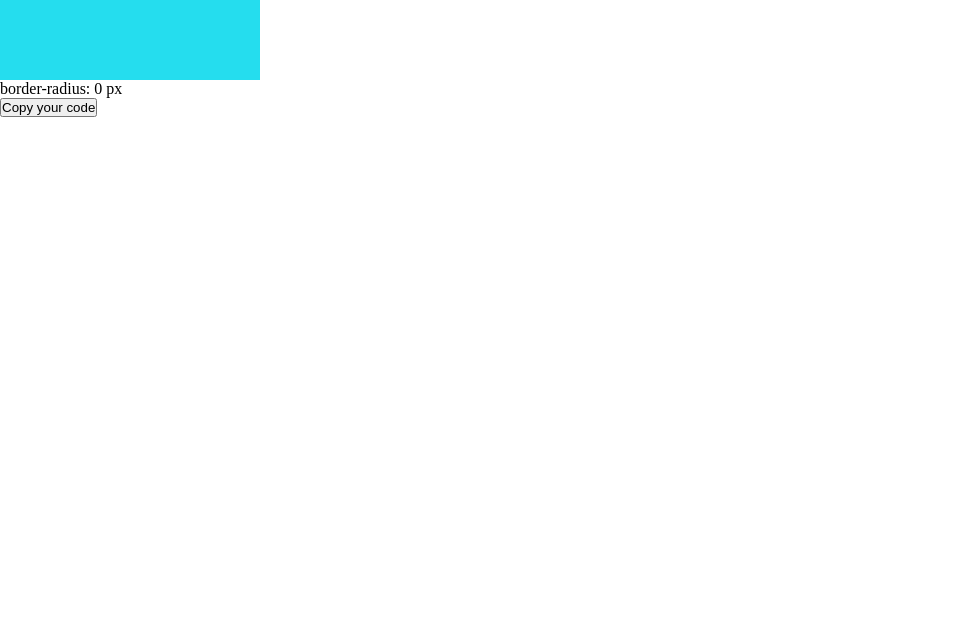
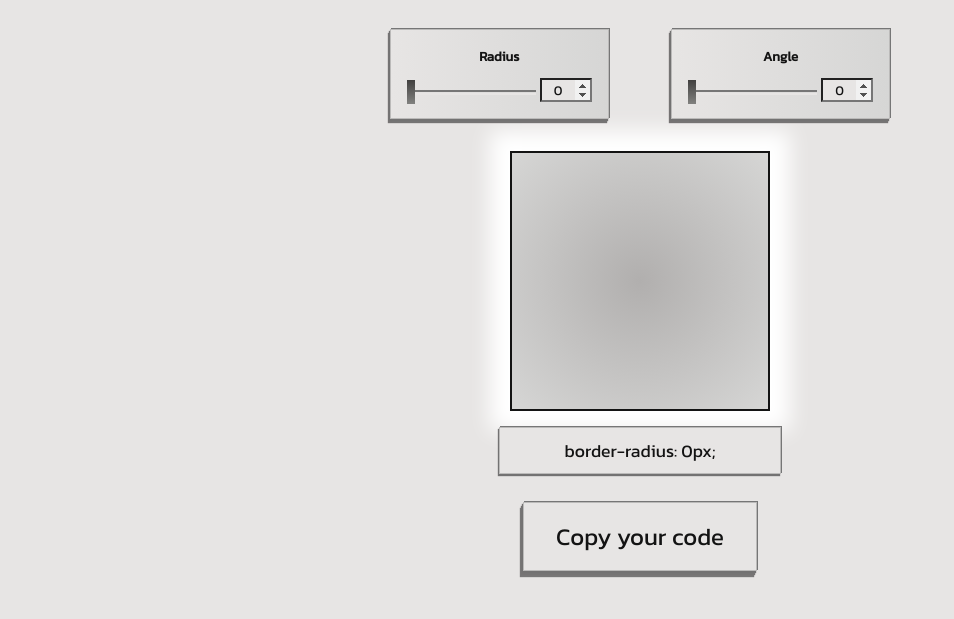
Before and after one commit to JustFS/JS-border-generator, a website: page index.html in a window 1280 px wide. Shown: the part 195-814 px from the top of the page, without its empty margins (0-954 px from the left). Drawn offline with Linux system fonts and the light colour scheme.

Commit message:
added style

```diff
--- a/index.html
+++ b/index.html
@@ -14,38 +14,39 @@
 </head>
 <body>
 
-  <h1>Border-radius generator</h1>
+  <h1>Border-radius<br/>generator</h1>
 
   <div class="range">
+    <div class="rangeBox">
+      <h5>Radius</h5>
       <input type="range" min="0" max="300" step="1" value="0"
-        id="top-left"
-        oninput="document.getElementById('display-top-left').value=this.value"
+          id="radiusInput"
+          oninput="document.getElementById('radiusDisplay').value=this.value"
       >
       <input type="number" value="0"
-        id="display-top-left"
-        oninput="document.getElementById('top-left').value=this.value"
+          id="radiusDisplay"
+          oninput="document.getElementById('radiusInput').value=this.value"
       >
     </div>
 
-  <div class="top-left">
-
-    <input type="range" min="0" max="200" step="1" value="0"
-      id="top-left-angle"
-      oninput="document.getElementById('display-top-left-angle').value=this.value"
+    <div class="rangeBox">
+      <h5>Angle</h5>
+      <input type="range" min="0" max="400" step="1" value="0"
+        id="angleInput"
+        oninput="document.getElementById('angleDisplay').value=this.value"
       >
       <input type="number" value="0"
-      id="display-top-left-angle"
-      oninput="document.getElementById('top-left-angle').value=this.value"
+        id="angleDisplay"
+        oninput="document.getElementById('angleInput').value=this.value"
       >
+    </div>
   </div>
 
 
   <div id="canvas" class="canvas"></div>
 
-  <div id="code-to-copy">border-radius: 0 px</div>
+  <input id="codeToCopy" value="border-radius: 0px;"></input><br/>
   <button id="button" type=button onclick="copyCode()">Copy your code</button>
-
-
 
 
   <script src="./assets/jquery.min.js" type="text/javascript" ></script>
--- a/main.scss
+++ b/main.scss
@@ -1,10 +1,125 @@
+@import url('https://fonts.googleapis.com/css?family=Kanit&display=swap');
+
 * {
   padding: 0;
   margin: 0;
+  font-family: 'Kanit', sans-serif;
+  text-align: center;
+  background: #e7e5e4;
+  color: #131313;
+}
+h1 {
+  text-transform: uppercase;
+  padding: 4rem 0 2rem;
+  color: #131313;
+  letter-spacing: .15em;
+  text-shadow:
+    1px -1px 0 #767676,
+    -1px 2px 1px #737272,
+    -2px 4px 1px #767474,
+    -3px 6px 1px #787777,
+    -4px 8px 1px #7b7a7a,
+    -5px 10px 1px #7f7d7d,
+    -6px 12px 1px #828181,
+    -7px 14px 1px #868585;
+}
+input {
+  outline: none;
+}
+.range {
+  display: flex;
+  justify-content: space-between;
+  width: 500px;
+  margin: 2rem auto;
+
+  .rangeBox {
+    border: 1px solid #bbbab9;
+    padding: 1rem;
+    background: linear-gradient(90deg,#e7e5e4 0%, #d6d6d5 100%);
+    box-shadow:
+    1px -1px 0 #767676,
+    -1px 2px 1px #737272,
+    -2px 4px 1px #767474;
+
+    h5 {
+      margin-bottom: 0.7rem;
+      background: transparent;
+    }
+  }
+  input[type=range] {
+    -webkit-transition: .1s ease;
+    transition: .1s ease;
+    -webkit-appearance: none;
+    appearance: none;
+
+    &::-webkit-slider-runnable-track {
+      -webkit-appearance: none;
+      background: #767676;
+      height: 2px;
+      transform: translateY(-3px);
+    }
+    &::-webkit-slider-thumb{
+      -webkit-appearance: none;
+      appearance: none;
+      width: 8px;
+      height: 24px;
+      background: linear-gradient(180deg,#41403f 0%, #81817f 100%);
+      transform: translateY(-10px);
+      transition: .3s ease;
+      cursor: -webkit-grab;
+
+      &:active {
+        transform: scale(1.3) translateY(-8px);
+      }
+    }
+  }
+
+  input[type=number]::-webkit-inner-spin-button,
+  input[type=number]::-webkit-outer-spin-button {
+   opacity: 1;
+  }
+  #radiusDisplay,
+  #angleDisplay {
+    width: 3rem;
+    text-align: center;
+  }
 }
 .canvas {
-  border: 2px solid rgb(37, 221, 238);
-  height: 12rem;
+  margin: 2rem auto 1rem;
+  border: 2px solid #131313;
+  height: 16rem;
   width: 16rem;
-  background-color: rgb(37, 221, 238);
+  background-image: radial-gradient(ellipse farthest-corner,#b1afae 0%, #d6d6d5 100%);
+  box-shadow: 0 0px 20px 20px #fff;
 }
+#codeToCopy {
+  font-size: 1.1rem;
+  margin-bottom: .7rem;
+  padding: .6rem 0;
+  width: 280px;
+  box-shadow:
+  1px -1px 0 #767676,
+  -1px 2px 1px #737272;
+  border: 1px solid #bbbab9;
+}
+button {
+  font-size: 1.5rem;
+  padding: 1rem 2rem;
+  margin: 1rem 0 3rem;
+  cursor: pointer;
+  box-shadow:
+  1px -1px 0 #767676,
+  -1px 2px 1px #737272,
+  -2px 4px 1px #767474,
+  -3px 6px 1px #787777;
+  transition: .4s ease;
+  border: 1px solid #bbbab9;
+
+  &:hover {
+    filter: brightness(120%);
+  }
+
+  &:active {
+    transform: scale(0.98);
+  }
+}
--- a/script.js
+++ b/script.js
@@ -1,48 +1,46 @@
 const canvas = document.getElementById('canvas');
-const codeToCopy = document.getElementById('code-to-copy');
+const codeToCopy = document.getElementById('codeToCopy');
 
-const topLeft = document.getElementById('top-left');
-const displayTopLeft = document.getElementById('display-top-left');
+// RADIUS BOX
+const radiusInput = document.getElementById('radiusInput');
+const radiusDisplay = document.getElementById('radiusDisplay');
 
-const topLeftAngle = document.getElementById('top-left-angle');
-const displayTopLeftAngle = document.getElementById('display-top-left-angle');
+// ANGLE BOX
+const angleInput = document.getElementById('angleInput');
+const angleDisplay = document.getElementById('angleDisplay');
 
-let leftRadius = 0;
-let leftAngleRadius = 0;
+let radius = 0;
+let angle = 0;
 
 
 function resultDisplay() {
 
-  if (leftAngleRadius > 0) {
-    canvas.style.borderRadius = leftAngleRadius + '% /' + leftRadius + 'px';
-    codeToCopy.innerHTML = `border-radius: ${leftAngleRadius}% / ${leftRadius} px;`;
+  if (angle === 0) {
+    canvas.style.borderRadius = radius + 'px';
+    codeToCopy.value = `border-radius: ${radius}px;`;
   } else {
-    canvas.style.borderRadius = leftRadius + 'px';
-    codeToCopy.innerHTML = `border-radius: ${leftRadius} px;`;
+    canvas.style.borderRadius = angle + '% /' + radius +'px';
+    codeToCopy.value = `border-radius: ${angle}% / ${radius}px;`;
   };
 };
 
 document.addEventListener('input', (e) => {
   switch (e.target) {
-    case topLeft:
-    case displayTopLeft:
-      leftRadius = e.target.value;
+    case radiusInput:
+    case radiusDisplay:
+      radius = e.target.value;
       break;
-    case topLeftAngle:
-    case displayTopLeftAngle:
-      leftAngleRadius = e.target.value;
+    case angleInput:
+    case angleDisplay:
+      angle = e.target.value;
       break;
-    }
-
+  }
   resultDisplay();
 });
 
-// CODE TO COPY
-  const button = document.getElementById('button');
 
 function copyCode() {
   codeToCopy.select();
   document.execCommand('copy');
-  button.innerHTML = "Copied !";
-  setTimeout(() => {button.innerHTML = "Copy your code"}, 3500);
+  alert ('Copied !');
 };
```
Also changed, not shown: style.css, 1 other file. Lines whose indentation alone changed are shown as unchanged.
